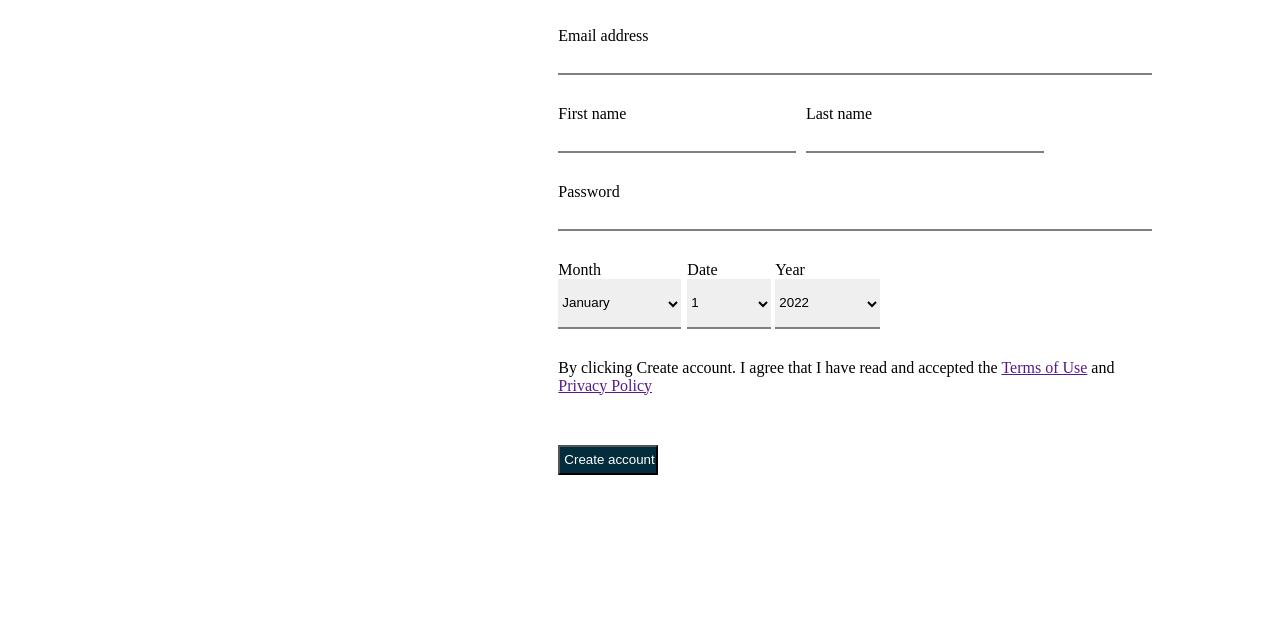
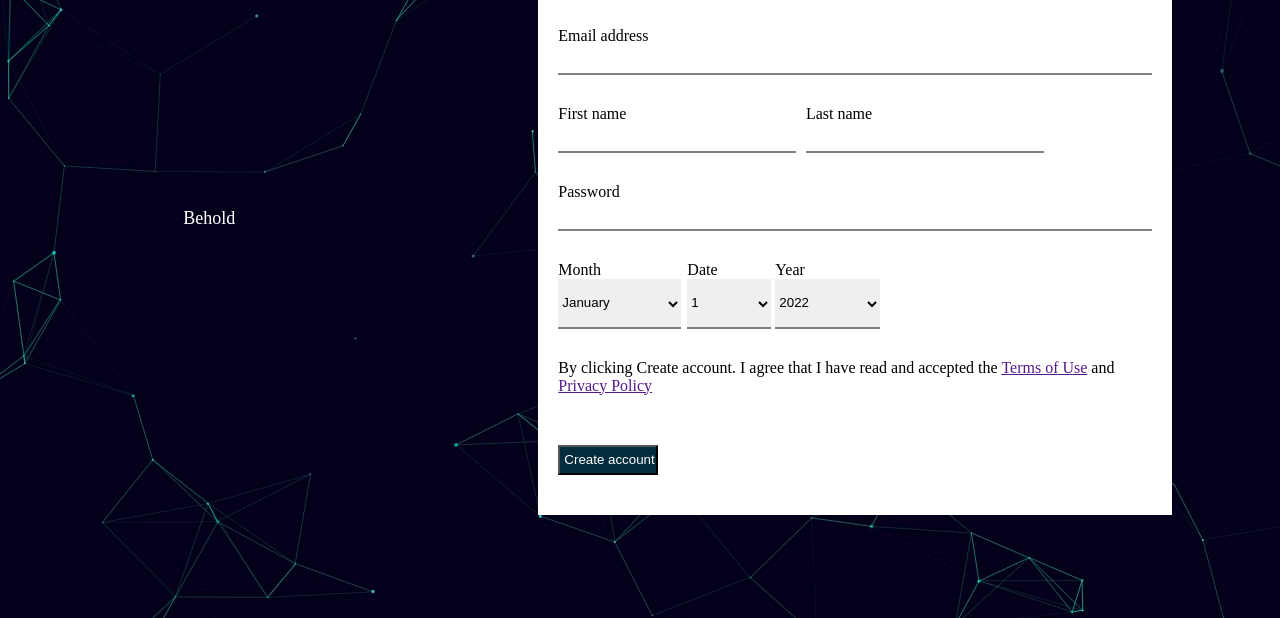
Before and after one commit to varsha-rani1212/12-stack-css.github.io, a plain HTML site: page index.html in a window 1280 px wide. Shown: the part 182-800 px from the top of the page. Drawn offline with Linux system fonts and the light colour scheme.

Commit message:
Update Simple-12-Columns-Grid.css

```diff
--- a/Simple-12-Columns-Grid.css
+++ b/Simple-12-Columns-Grid.css
@@ -6,7 +6,7 @@
 
 body{
 
-    background-image: url("images/background-image.jpeg");
+    background-image: url("background-image.jpeg");
 }
 
 .container{
```
